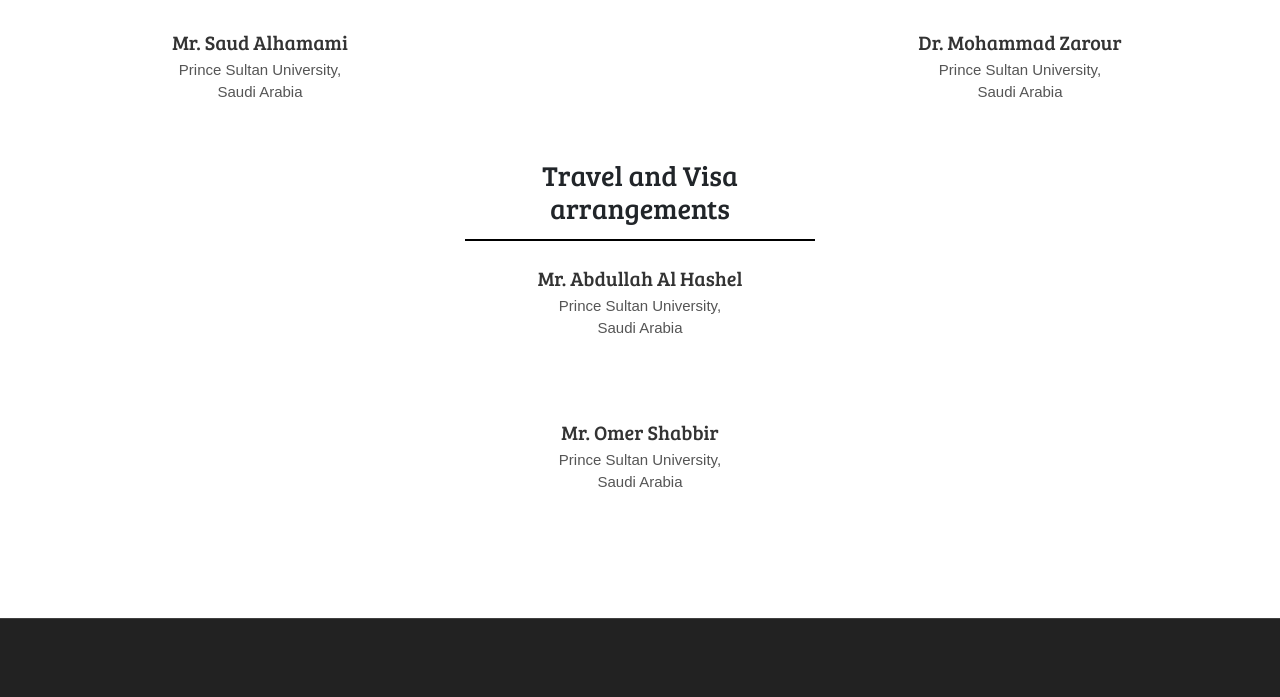
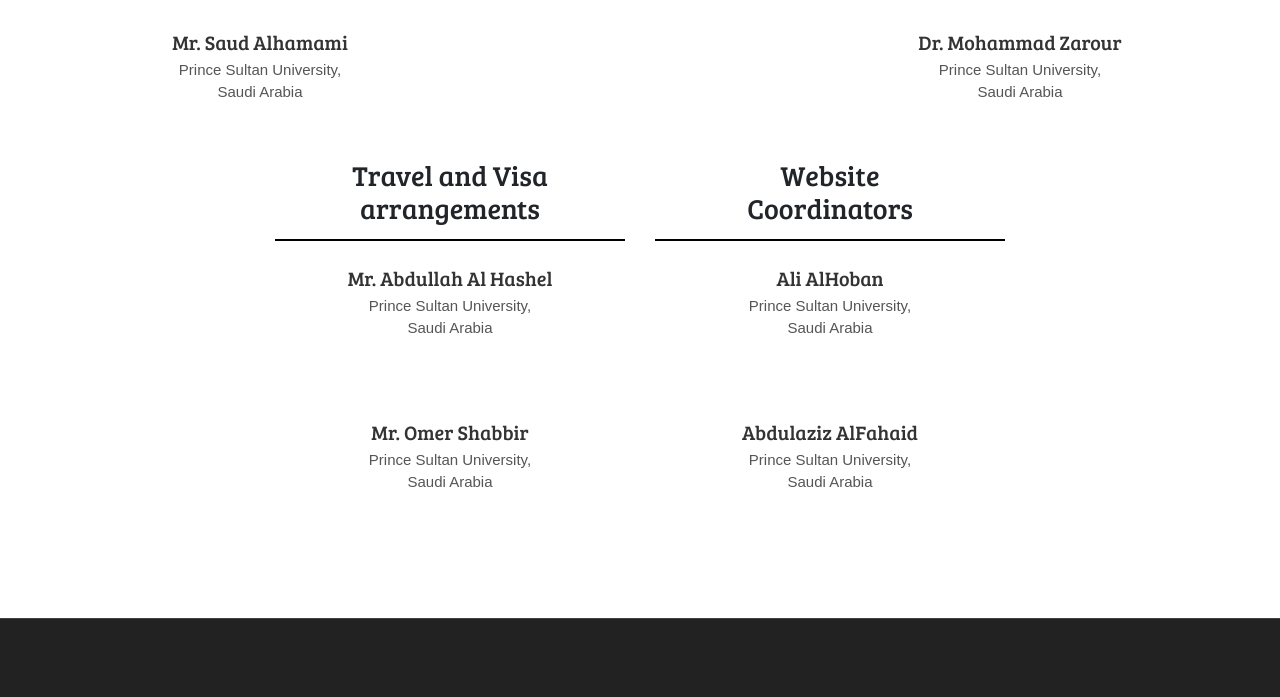
Before and after one commit to AAHoban/ASSCL-confrenceWebsite, a plain HTML site: page team.html in a window 1280 px wide. Shown: the part 1696-2393 px from the top of the page. Drawn offline with Linux system fonts and the light colour scheme; some packages are replaced by stand-ins of ours; files that its build step writes are made by us from their sources; a script that the page names is missing.

Commit message:
ASSCL Conference Website

```diff
--- a/team.html
+++ b/team.html
@@ -167,7 +167,7 @@ Fixed Navigation
 				<div class="team-member text-center">
 					<div class="member-photo">
 						<div class="member-content">
-							<h3>Dr. Abdulaziz AlSehibani</h3>
+							<h3>Dr. Mohammed Ali AlShara</h3>
 							<span>Dean, College of Computer and Information Sciences, <br>Prince Sultan University, Saudi Arabia</span>
 							<div class="mask">
 								<ul class="clearfix">
@@ -486,6 +486,37 @@ Fixed Navigation
 					</div>
 				</div>
 			</div>
+			<div class="col-lg-4 col-md-6 reveal">
+				<div class="team-title text-center">
+					<h3>Website <br> Coordinators</h3>
+				</div>
+				<div class="team-member text-center">
+					<div class="member-photo">
+						<div class="member-content">
+							<h3>Ali AlHoban</h3>
+							<span>Prince Sultan University, <br> Saudi Arabia</span>
+							<div class="mask">
+								<ul class="clearfix">
+									<li><a href="https://www.linkedin.com/in/ali-alhoban-139028236/" target="_blank"><i class="fab fa-linkedin"></i></a></li>
+								</ul>
+							</div>
+						</div>
+					</div>
+				</div>
+				<div class="team-member text-center">
+					<div class="member-photo">
+						<div class="member-content">
+							<h3>Abdulaziz AlFahaid</h3>
+							<span>Prince Sultan University, <br> Saudi Arabia</span>
+							<div class="mask">
+								<ul class="clearfix">
+									<li><a href="https://www.linkedin.com/in/abdulaziz-alfahaid-53b4171a5/" target="_blank"><i class="fab fa-linkedin"></i></a></li>
+								</ul>
+							</div>
+						</div>
+					</div>
+				</div>
+			</div>
 		</div>
 	</div> <!-- End container -->
 </section> <!-- End section -->
```
